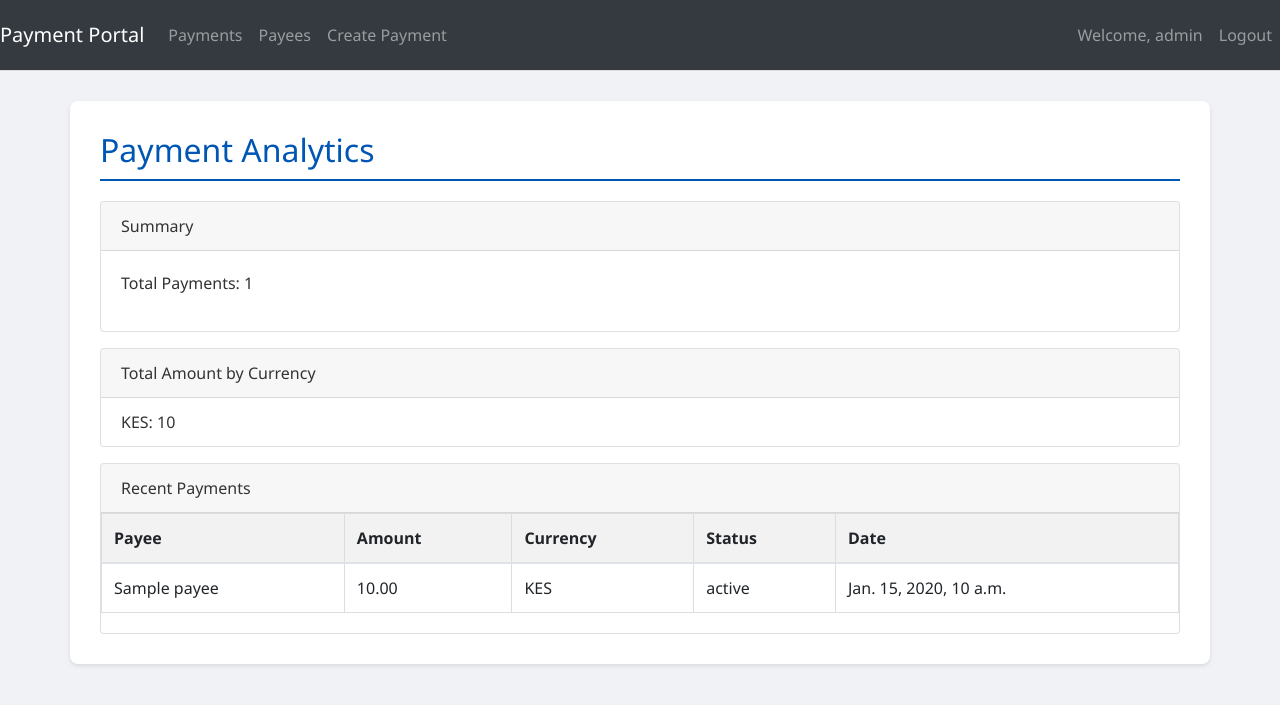
After one commit to Papi1997/MY-FINAL-PROJECT, a Django app: page /analytics/ in a window 1280 px wide. The commit adds this page. Shown: the top 705 px of the page. Run offline with Django 5.2, Linux system fonts and the light colour scheme; a user stored in the database is signed in; tables that the repository leaves empty hold one stand-in row (values such as "Sample post"); some libraries are stand-ins or nearby versions.

Commit message:
feat: Add new features to payment options
This commit introduces several new features to the payment module:

- **Multicurrency Wallets:** Added support for KES, USD, and EUR currencies.
- **Payee Statements:** Implemented a view to display payment statements for each payee.
- **Payment Analytics:** Created a dashboard to provide insights into payment data, including total payments, total amounts by currency, and recent transactions.

All new features are covered by unit tests.

```diff
--- a/payments/forms.py
+++ b/payments/forms.py
@@ -5,6 +5,9 @@ class PaymentForm(forms.ModelForm):
     class Meta:
         model = Payment
         fields = ['payee', 'amount', 'currency']
+        widgets = {
+            'currency': forms.Select(choices=Payment.CURRENCY_CHOICES),
+        }
 
 class PayeeForm(forms.ModelForm):
     class Meta:
--- a/payments/models.py
+++ b/payments/models.py
@@ -8,8 +8,13 @@ class Payee(models.Model):
         return self.name
 
 class Payment(models.Model):
+    CURRENCY_CHOICES = [
+        ('KES', 'Kenyan Shilling'),
+        ('USD', 'US Dollar'),
+        ('EUR', 'Euro'),
+    ]
     payee = models.ForeignKey(Payee, on_delete=models.CASCADE)
     amount = models.DecimalField(max_digits=10, decimal_places=2)
-    currency = models.CharField(max_length=3, default='USD')
+    currency = models.CharField(max_length=3, choices=CURRENCY_CHOICES, default='KES')
     status = models.CharField(max_length=20, default='Pending')
     created_at = models.DateTimeField(auto_now_add=True)
--- a/payments/urls.py
+++ b/payments/urls.py
@@ -8,5 +8,7 @@ urlpatterns = [
     path('payees/', views.payee_list, name='payee_list'),
     path('payees/add/', views.add_payee, name='add_payee'),
     path('payees/<int:pk>/edit/', views.edit_payee, name='edit_payee'),
+    path('payees/<int:pk>/statement/', views.payee_statement, name='payee_statement'),
     path('payments/<int:pk>/', views.payment_detail, name='payment_detail'),
+    path('analytics/', views.payment_analytics, name='payment_analytics'),
 ]
--- a/payments/views.py
+++ b/payments/views.py
@@ -36,6 +36,12 @@ from django.contrib.auth.decorators import login_required
 def payee_list(request):
     payees = Payee.objects.all()
     return render(request, 'payments/payee_list.html', {'payees': payees})
+
+@login_required
+def payee_statement(request, pk):
+    payee = get_object_or_404(Payee, pk=pk)
+    payments = Payment.objects.filter(payee=payee).order_by('-created_at')
+    return render(request, 'payments/payee_statement.html', {'payee': payee, 'payments': payments})
 
 @login_required
 def add_payee(request):
@@ -83,3 +89,18 @@ def confirm_payment(request):
         )
         return redirect('payment_detail', pk=payment.pk)
     return redirect('create_payment')
+
+from django.db.models import Sum
+
+@login_required
+def payment_analytics(request):
+    total_payments = Payment.objects.count()
+    total_by_currency = Payment.objects.values('currency').annotate(total=Sum('amount'))
+    recent_payments = Payment.objects.order_by('-created_at')[:10]
+
+    context = {
+        'total_payments': total_payments,
+        'total_by_currency': total_by_currency,
+        'recent_payments': recent_payments,
+    }
+    return render(request, 'payments/payment_analytics.html', context)
--- a/templates/payments/payee_list.html
+++ b/templates/payments/payee_list.html
@@ -7,7 +7,10 @@
     {% for payee in payees %}
       <li class="list-group-item d-flex justify-content-between align-items-center">
         {{ payee.name }} - {{ payee.account_number }}
-        <a href="{% url 'edit_payee' payee.pk %}" class="btn btn-secondary btn-sm">Edit</a>
+        <span>
+            <a href="{% url 'edit_payee' payee.pk %}" class="btn btn-secondary btn-sm">Edit</a>
+            <a href="{% url 'payee_statement' payee.pk %}" class="btn btn-info btn-sm">Statement</a>
+        </span>
       </li>
     {% endfor %}
   </ul>
--- /dev/null
+++ b/templates/payments/payment_analytics.html
@@ -0,0 +1,53 @@
+{% extends 'payments/base.html' %}
+
+{% block content %}
+  <h2>Payment Analytics</h2>
+
+  <div class="card mb-3">
+    <div class="card-header">
+      Summary
+    </div>
+    <div class="card-body">
+      <p>Total Payments: {{ total_payments }}</p>
+    </div>
+  </div>
+
+  <div class="card mb-3">
+    <div class="card-header">
+      Total Amount by Currency
+    </div>
+    <ul class="list-group list-group-flush">
+      {% for item in total_by_currency %}
+        <li class="list-group-item">{{ item.currency }}: {{ item.total }}</li>
+      {% endfor %}
+    </ul>
+  </div>
+
+  <div class="card">
+    <div class="card-header">
+      Recent Payments
+    </div>
+    <table class="table">
+      <thead>
+        <tr>
+          <th>Payee</th>
+          <th>Amount</th>
+          <th>Currency</th>
+          <th>Status</th>
+          <th>Date</th>
+        </tr>
+      </thead>
+      <tbody>
+        {% for payment in recent_payments %}
+          <tr>
+            <td>{{ payment.payee.name }}</td>
+            <td>{{ payment.amount }}</td>
+            <td>{{ payment.currency }}</td>
+            <td>{{ payment.status }}</td>
+            <td>{{ payment.created_at }}</td>
+          </tr>
+        {% endfor %}
+      </tbody>
+    </table>
+  </div>
+{% endblock %}
```
Also changed, not shown: payments/tests/test_payments.py (deleted, +0 -46 lines), payments/tests/test_views.py (added, +49 -0 lines), templates/payments/payee_statement.html (added, +26 -0 lines), db.sqlite3, payments/migrations/0003_alter_payment_currency.py (added).
